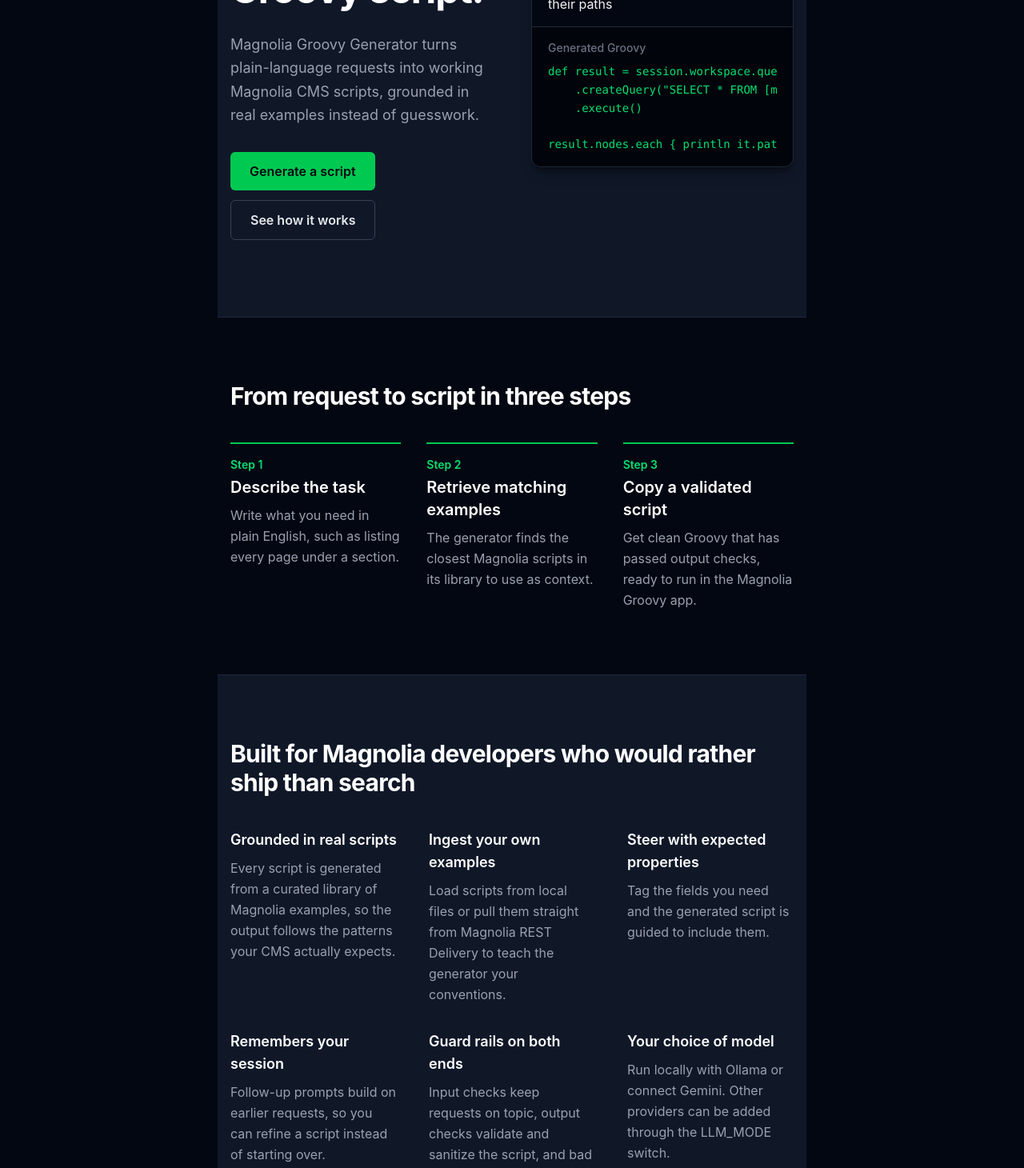
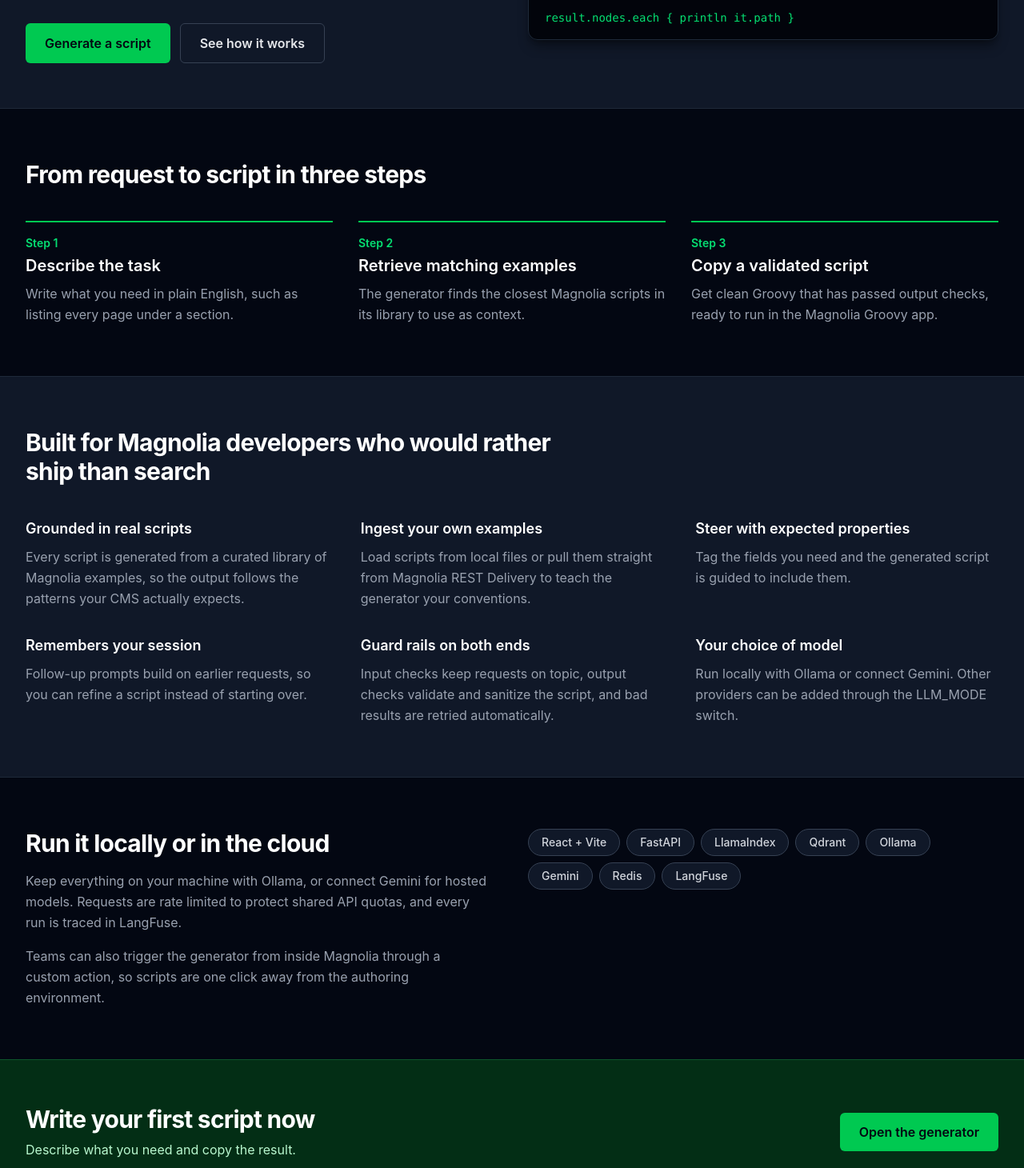
Before and after one commit to kirkalyn13/mgnl-groovy-generator-app, a React (Vite) app: page /about in a window 1280 px wide. Shown: the part 360-1820 px from the top of the page at 80% size. Built offline with nearby package versions, Linux system fonts and the light colour scheme; no server answers.

Commit message:
fix(about): expand from center

```diff
--- a/components/About.tsx
+++ b/components/About.tsx
@@ -63,9 +63,9 @@ const STACK = [
 
 const About = () => {
   return (
-    <div className="min-h-screen bg-gray-950 text-gray-100">
+    <div className="bg-gray-950 text-gray-100">
       <section className="bg-gray-900 border-b border-gray-800">
-        <div className="max-w-6xl mx-auto px-4 py-16 sm:py-24 grid gap-12 lg:grid-cols-2 lg:items-center">
+        <div className="px-4 sm:px-6 lg:px-8 py-10 sm:py-14 grid gap-10 lg:grid-cols-2 lg:items-center">
           <div>
             <h1 className="text-4xl sm:text-5xl font-bold tracking-tight leading-tight text-white">
               Describe the task. Get the Groovy script.
@@ -104,7 +104,7 @@ const About = () => {
         </div>
       </section>
 
-      <section id="how-it-works" className="max-w-6xl mx-auto px-4 py-16 sm:py-20 scroll-mt-4">
+      <section id="how-it-works" className="px-4 sm:px-6 lg:px-8 py-12 sm:py-16 scroll-mt-4">
         <h2 className="text-3xl font-bold tracking-tight text-white">From request to script in three steps</h2>
         <ol className="mt-10 grid gap-8 md:grid-cols-3">
           {STEPS.map((step, index) => (
@@ -118,7 +118,7 @@ const About = () => {
       </section>
 
       <section className="bg-gray-900 border-y border-gray-800">
-        <div className="max-w-6xl mx-auto px-4 py-16 sm:py-20">
+        <div className="px-4 sm:px-6 lg:px-8 py-12 sm:py-16">
           <h2 className="text-3xl font-bold tracking-tight text-white max-w-2xl">
             Built for Magnolia developers who would rather ship than search
           </h2>
@@ -133,7 +133,7 @@ const About = () => {
         </div>
       </section>
 
-      <section className="max-w-6xl mx-auto px-4 py-16 sm:py-20 grid gap-10 lg:grid-cols-2 lg:items-start">
+      <section className="px-4 sm:px-6 lg:px-8 py-12 sm:py-16 grid gap-10 lg:grid-cols-2 lg:items-start">
         <div>
           <h2 className="text-3xl font-bold tracking-tight text-white">Run it locally or in the cloud</h2>
           <p className="mt-4 text-gray-400 leading-relaxed max-w-xl">
@@ -156,7 +156,7 @@ const About = () => {
       </section>
 
       <section className="bg-green-950 border-t border-green-900">
-        <div className="max-w-6xl mx-auto px-4 py-14 sm:py-16 flex flex-col gap-6 sm:flex-row sm:items-center sm:justify-between">
+        <div className="px-4 sm:px-6 lg:px-8 py-12 sm:py-14 flex flex-col gap-6 sm:flex-row sm:items-center sm:justify-between">
           <div>
             <h2 className="text-3xl font-bold tracking-tight text-white">Write your first script now</h2>
             <p className="mt-2 text-green-200">Describe what you need and copy the result.</p>
--- a/src/App.jsx
+++ b/src/App.jsx
@@ -60,10 +60,10 @@ export default function App() {
     <BrowserRouter>
       <div className="min-h-screen bg-gray-950 text-gray-100 flex flex-col">
         <Header />
-        <main className="flex-1 max-w-3xl w-full mx-auto px-4 py-8 flex flex-col gap-6">
+        <main className="flex-1 flex flex-col">
           <Routes>
             <Route path="/" element={
-              <>
+              <div className="max-w-3xl w-full mx-auto px-4 py-8 flex flex-col gap-6">
                 <InfoPopup />
                 <InputCard
                   query={query}
@@ -75,7 +75,7 @@ export default function App() {
                 {loading && <Loader message="Generating script..."/>}
                 {error && <Error error={error} />}
                 {result && <OutputCard result={result} handleCopy={handleCopy}/>}
-              </>
+              </div>
             } />
             <Route path="/about" element={<About />} />
           </Routes>
```
